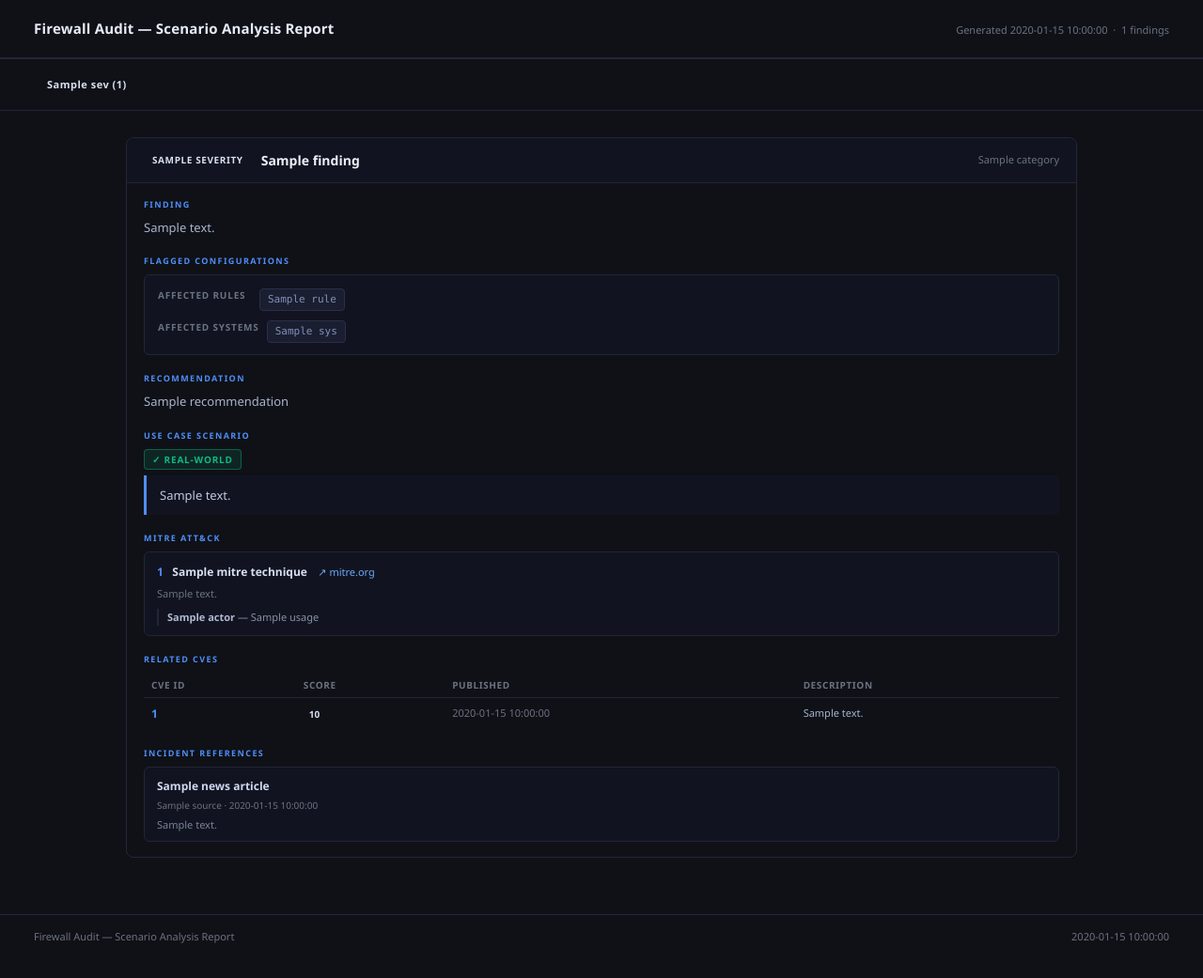
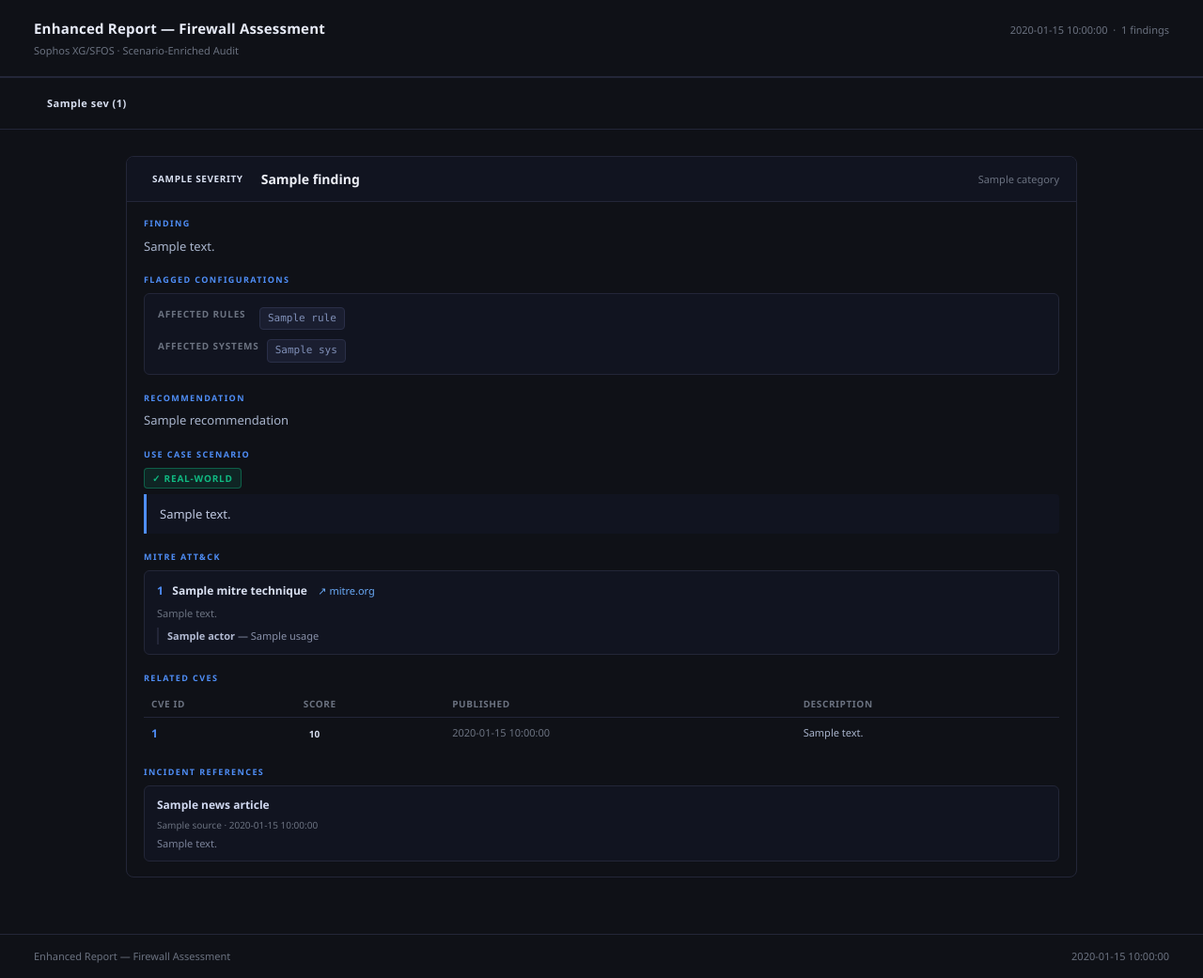
Before and after one commit to AlingBebangks/sophos-scenario-scraper, a FastAPI app: template templates/report.html in a window 1280 px wide. Shown: the whole page at 94% size. Before the commit the page ends 1004 px from the top, so only its background shows below. Run offline with FastAPI, Linux system fonts and the light colour scheme; the template is opened without the code that fills it: most values are stand-ins (such as "Sample title", 1, 10 or a date in 2020).

Commit message:
fix: rename header/footer to Enhanced Report - Firewall Assessment, suppress browser print URL

```diff
--- a/templates/report.html
+++ b/templates/report.html
@@ -3,7 +3,7 @@
 <head>
 <meta charset="UTF-8" />
 <meta name="viewport" content="width=device-width, initial-scale=1.0" />
-<title>Firewall Audit — Scenario Analysis · {{ generated_at }}</title>
+<title>Enhanced Report — Firewall Assessment</title>
 <style>
   :root {
     --critical: #c0392b; --high: #e67e22; --medium: #d4a017;
@@ -21,6 +21,7 @@
     display: flex; align-items: baseline; justify-content: space-between;
   }
   .report-header .title { font-size: 15px; font-weight: 700; color: #e8ecf8; letter-spacing: 0.2px; }
+  .report-header .subtitle { font-size: 11px; color: var(--muted); margin-top: 2px; }
   .report-header .meta  { font-size: 11px; color: var(--muted); }
 
   /* ── Severity summary ── */
@@ -147,7 +148,7 @@
 
   /* ── Print ── */
   @media print {
-    @page { margin: 14mm 12mm; size: A4; }
+    @page { margin: 14mm 12mm; size: A4; margin-top: 0; }
     body { background: #fff !important; color: #111 !important; font-size: 11px; }
     .report-header { border-color: #ddd !important; }
     .report-header .title { color: #111 !important; }
@@ -186,8 +187,11 @@
 <body>
 
 <div class="report-header">
-  <span class="title">Firewall Audit — Scenario Analysis Report</span>
-  <span class="meta">Generated {{ generated_at }} &nbsp;·&nbsp; {{ findings|length }} findings</span>
+  <div>
+    <div class="title">Enhanced Report — Firewall Assessment</div>
+    <div class="subtitle">Sophos XG/SFOS · Scenario-Enriched Audit</div>
+  </div>
+  <span class="meta">{{ generated_at }} &nbsp;·&nbsp; {{ findings|length }} findings</span>
 </div>
 
 <div class="summary-row">
@@ -333,7 +337,7 @@
 </div>
 
 <div class="report-footer">
-  <span>Firewall Audit — Scenario Analysis Report</span>
+  <span>Enhanced Report — Firewall Assessment</span>
   <span>{{ generated_at }}</span>
 </div>
 
```
